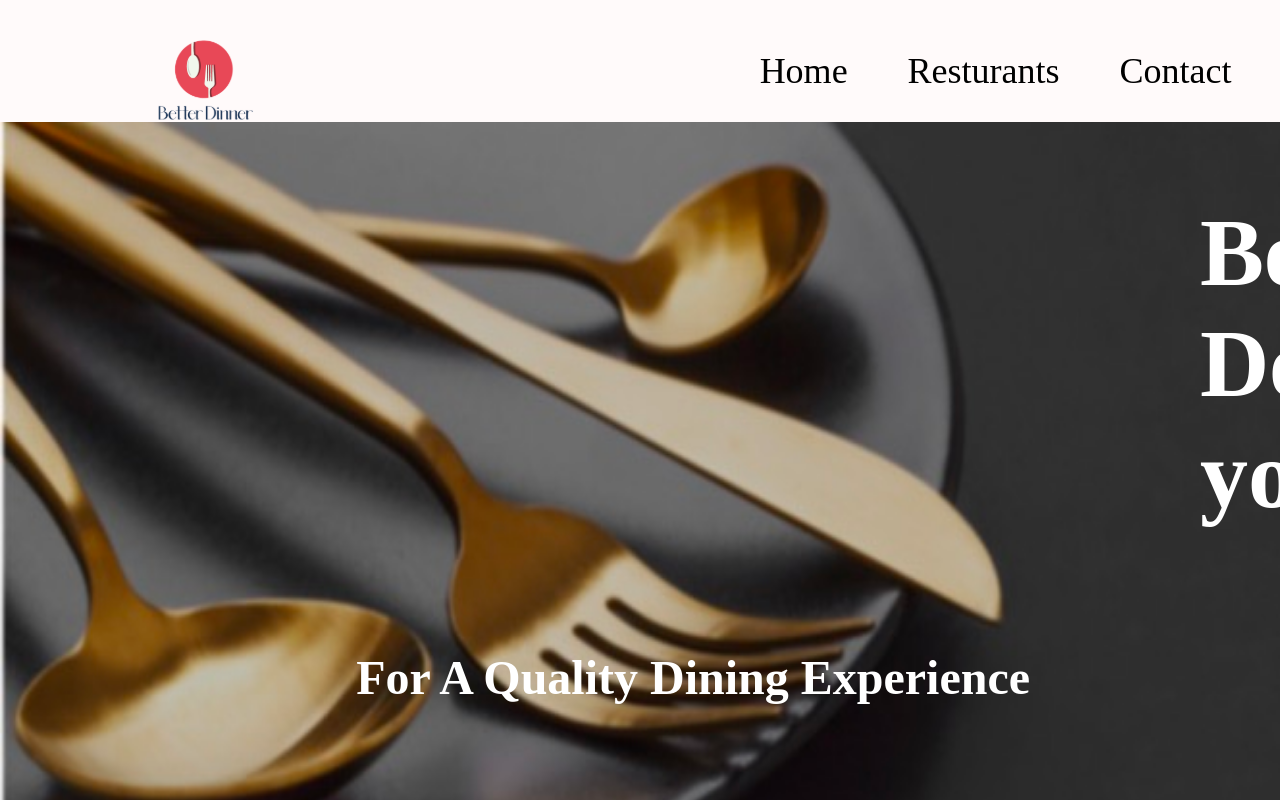
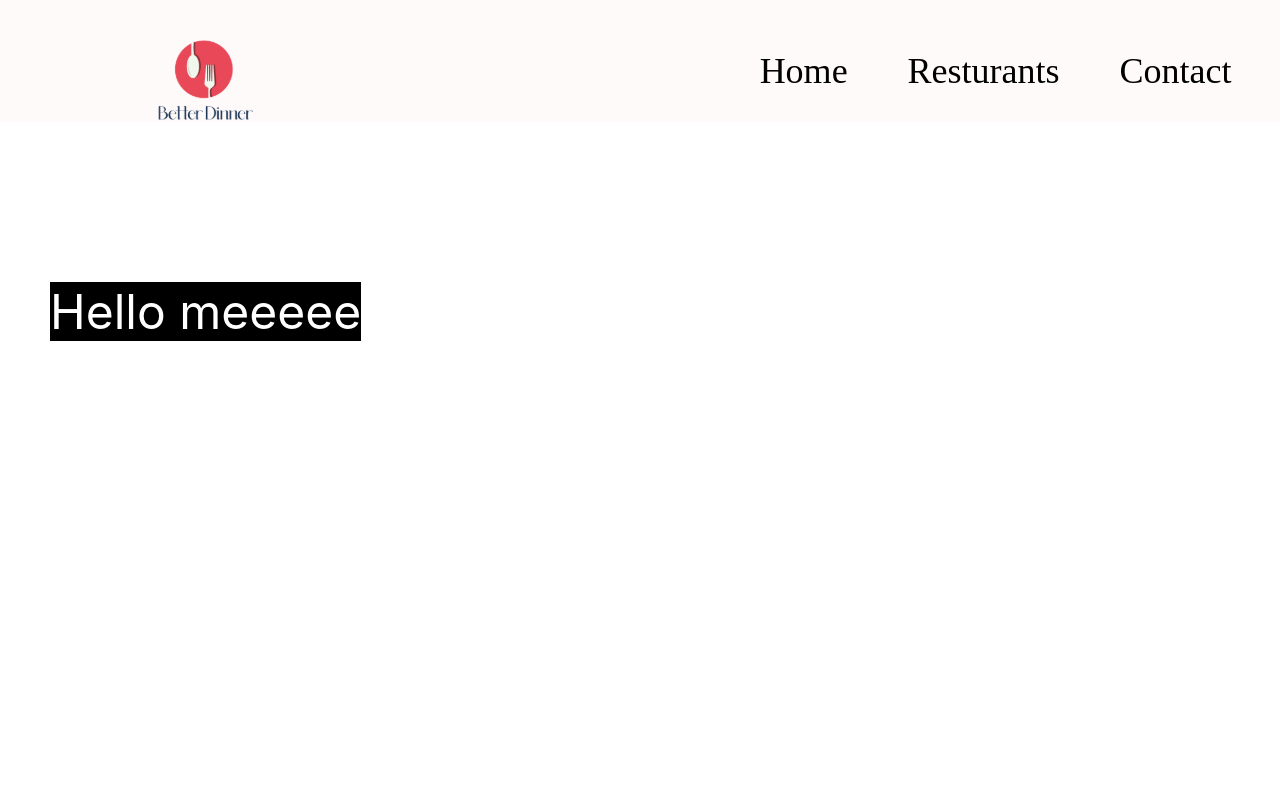
Before and after one commit to ausdhcaos/Whatsfordinner, a React (Create React App) app: page /Resturants in a window 1280 px wide. Shown: the top 800 px of the page. Built offline with nearby package versions, Linux system fonts and the light colour scheme.

Commit message:
it works now

```diff
--- a/src/App.css
+++ b/src/App.css
@@ -2,6 +2,13 @@
   /* text-align: center; */
   position: relative;
   height: 1080px;
+
+}
+.Resturants {
+  /* text-align: center; */
+  position: relative;
+  height: 1080px;
+  color: black;
 
 }
 /* #image: {
--- a/src/App.js
+++ b/src/App.js
@@ -2,11 +2,11 @@ import './App.css';
 import React from 'react'
 import Navbar from './components/Navbar.js';
 import Footer from './components/Footer';
-import Resturants from './pages/Resturants.js';
 import HomeImage from './pages/HomeImage';
 import {BrowserRouter as Router, Switch, Route} from 'react-router-dom'
 import Login from './pages/Login';
 import Register from './pages/Register';
+import Resturants from "./pages/Resturants";
 
 function App() {
   return (
@@ -17,8 +17,8 @@ function App() {
         <Switch>
             <Route path="/login" > <Login /> </Route>
             <Route path="/Register" > <Register /> </Route>
+            <Route path="/Resturants"><Resturants /></Route>
              <Route  path="/"> <HomeImage /> </Route>
-             <Route path="/resturants" > <Resturants /> </Route>
 
 
 
--- a/src/pages/Resturants.js
+++ b/src/pages/Resturants.js
@@ -1,9 +1,9 @@
-import React from 'react'
-
-const resturants = () => {
-  return (
-    <div>resturants</div>
-  )
+function Resturants()
+{
+    return(
+        <div>
+            <h1 style={{backgroundColor: "black"}}>Hello meeeee </h1>
+        </div>
+    )
 }
-
-export default resturants
+export default Resturants
```
Also changed, not shown: 1 other file (tests, documents, lock files or other folders).
